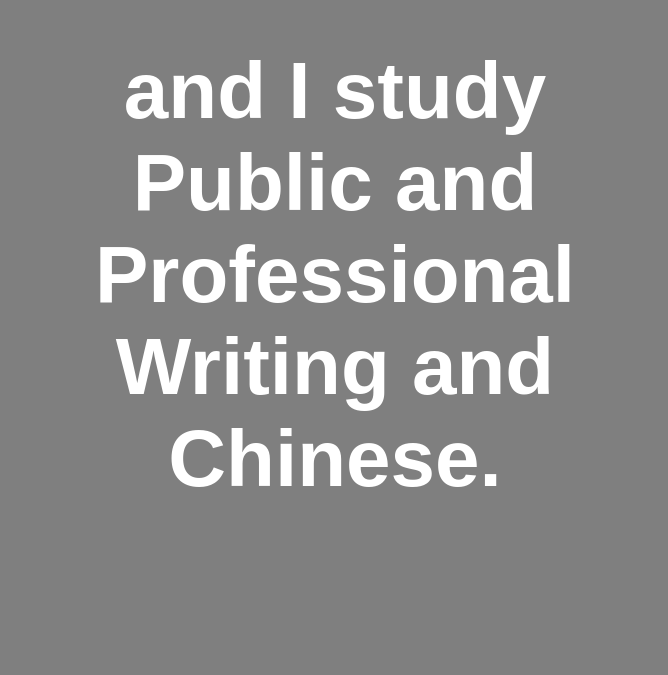
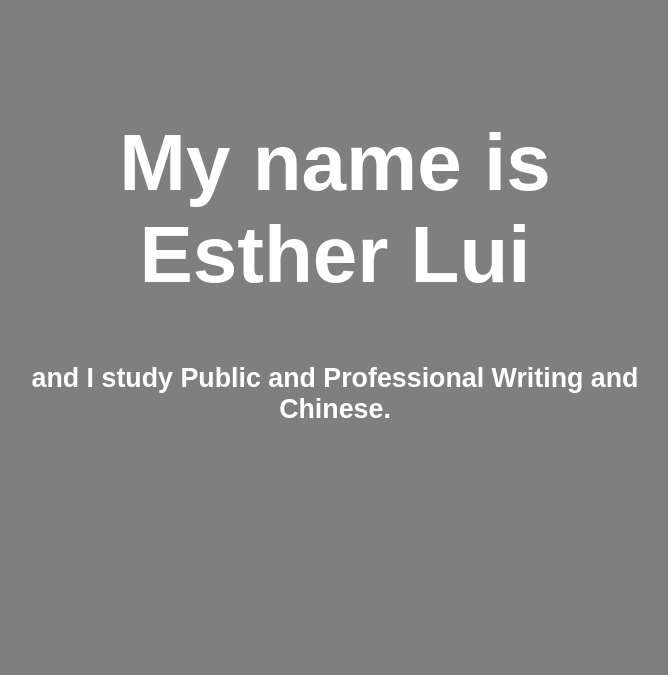
Before and after one commit to el-y/Esther-Lui2, a plain HTML site: page index.html in a window 1280 px wide. Shown: the part 125-800 px from the top of the page, without its empty margins (305-973 px from the left). Drawn offline with Linux system fonts and the light colour scheme.

Commit message:
Add files via upload
Version2

```diff
--- a/index.html
+++ b/index.html
@@ -16,7 +16,7 @@ So let's cut this thing open – using "tmesis" as the Ancient Greeks would call
 
 <!--First we will need to do some work in the head of the document. The head organizes important information needed to expalin to browsers how the website will work. Go ahead and change the title of this HTML document below, from "Electrate Fuego" to whatever you want it to be called. Your new text will appear in your browser tab-->
 
-<title>My name is Esther Lui</title>
+<title>Esther Lui</title>
 
     <!--this next section of code does important work to help different browsers understand what this page should look like on the different kinds of screens.-->
 
@@ -41,7 +41,8 @@ Now, change the other relevant information in this section, especially if you're
 
 <div class="hero-image">
   <div class="hero-text">
-      <h1>and I study Public and Professional Writing and Chinese. </h1>
+      <h1>My name is Esther Lui </h1>
+      <h2>and I study Public and Professional Writing and Chinese.</h2>
   </div>
 </div>
 
```
